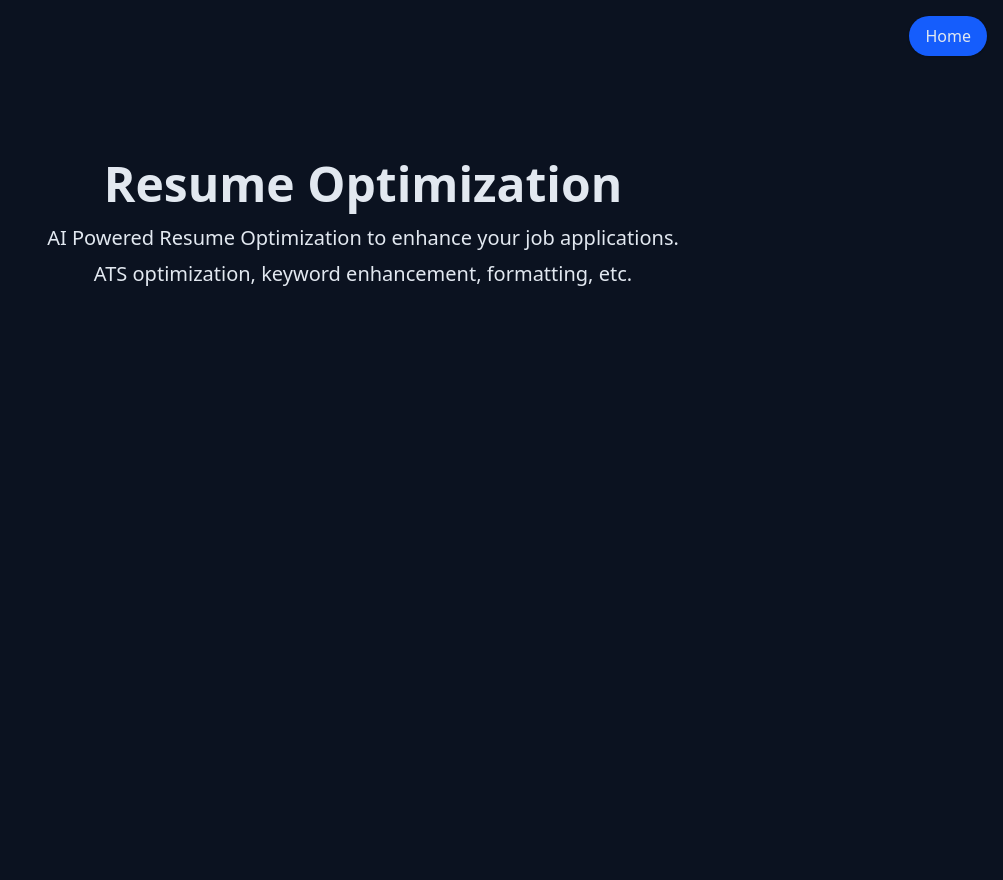
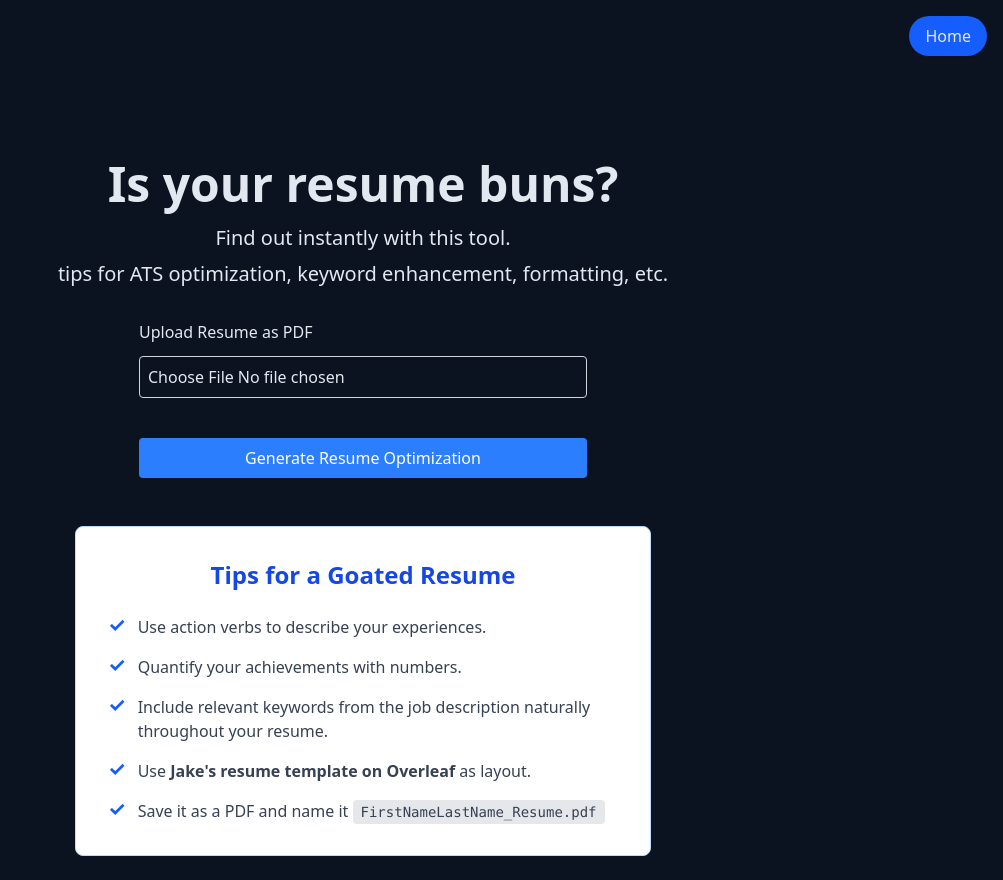
Before and after one commit to chrxsjung/internship_hub, a Next.js app: page /resume/new in a window 1280 px wide. Shown: the whole page, without its empty margins (277-1280 px from the left). Before the commit the page ends 800 px from the top, so only its background shows below. Built offline with nearby package versions, Linux system fonts and the light colour scheme.

Commit message:
simple product done, just figure out rate limiting and input sanitzation then DEPLOY!!!

```diff
--- a/src/app/api/groq/resume-helper/route.js
+++ b/src/app/api/groq/resume-helper/route.js
@@ -0,0 +1,88 @@
+import { NextResponse } from "next/server";
+
+//todo: Make sure my users arent bitches and make input suepr large.
+
+//use pdf parse
+
+export async function POST(request) {
+  const formData = await request.formData();
+
+  const resume = formData.get("resume"); // this is a File, not text
+
+  //so make resume file binary cojntents into a buffer to send to parse pdf then that turns into text
+
+  //make resume into arraybuffer Buffer built in node js then i would Buffer from arraybuffer and sand that to pdf-parse
+  const pdf = require("pdf-parse/lib/pdf-parse");
+
+  const arrayBuffer = await resume.arrayBuffer();
+  const buffer = Buffer.from(arrayBuffer);
+
+  const parsed = await pdf(buffer);
+  const safeResumeText = parsed.text.slice(0, 40_000);
+
+  const groqResponse = await fetch(
+    "https://api.groq.com/openai/v1/chat/completions",
+    {
+      method: "POST",
+      headers: {
+        Authorization: `Bearer ${process.env.GROQ_API_KEY}`,
+        "Content-Type": "application/json",
+      },
+      body: JSON.stringify({
+        model: "openai/gpt-oss-120b",
+        temperature: 1,
+        max_completion_tokens: 8192,
+        top_p: 1,
+        reasoning_effort: "medium",
+        stop: null,
+
+        messages: [
+          {
+            role: "system",
+            content: `
+                You are a resume reviewer for software engineering internship applications.
+
+Analyze the provided resume text and evaluate its quality.
+
+Return your response as ONE JSON object with this exact structure ONLY:
+{
+  "score": number (0–100),
+  "strengths": [
+    "Concise bullet describing a specific strength",
+    "Concise bullet describing another strength"
+  ],
+  "improvements": [
+    "Specific, actionable suggestion to improve the resume",
+    "Specific, actionable suggestion to improve the resume",
+    "Specific, actionable suggestion to improve the resume"
+  ]
+}
+
+Rules:
+- 3 strengths and 5 improvements exactly.
+- Output STRICT JSON only. No extra text, no markdown.
+- Do not rewrite the resume.
+- Do not invent skills or experience.
+- Be honest and constructive.
+- Avoid vague advice; every bullet must be concrete and actionable.
+
+`,
+          },
+          {
+            role: "user",
+            content: `
+
+Resume:
+${safeResumeText}
+  `,
+          },
+        ],
+      }),
+    }
+  );
+
+  const data = await groqResponse.json();
+  return NextResponse.json(data);
+}
+
+//i want it to be about fitness and logging my workouts. i wanna be able to add my friends and compete
--- a/src/app/cover-letter/page.jsx
+++ b/src/app/cover-letter/new/page.jsx
@@ -53,7 +53,6 @@ export default function CoverLetter() {
   return (
     <main className="min-h-screen p-6 flex flex-col items-center justify-start pt-40">
       <HomeButton />
-      <ViewProjectFormExample />
 
       <h1 className="text-5xl font-bold text-center">Cover Letter Generator</h1>
       <p className="mt-4 text-xl text-center">
--- a/src/app/page.js
+++ b/src/app/page.js
@@ -25,7 +25,7 @@ export default function Home() {
           description="Generate new project ideas to enhance your portfolio. Filters like languages, niche, time commitment, are available!"
         />
         <ToolCard
-          link="/cover-letter"
+          link="cover-letter/new"
           title="Cover Letter Generator"
           description="Generate a bomb cover letter to build upon based on your resume and the job description."
         />
--- a/src/app/resume/new/page.jsx
+++ b/src/app/resume/new/page.jsx
@@ -1,13 +1,200 @@
+"use client";
+
+import { useState } from "react";
+import React from "react";
 import HomeButton from "@/components/HomeButton";
+import ViewProjectFormExample from "@/components/ViewProjectFormExample";
+import { useRef, useEffect } from "react";
+
+//do i check for html Santiation or should i make forms dropdown or whadafuck
 
 export default function ResumeOptimization() {
+  const [result, setResult] = useState(null);
+  const resultRef = useRef(null);
+  const [uploaded, setUploaded] = useState(false);
+  useEffect(() => {
+    if (result && resultRef.current) {
+      //if result existrs and rtef exists, ref is the result div so scroll to it when both exists type shit
+      resultRef.current.scrollIntoView({
+        behavior: "smooth",
+        block: "start",
+      });
+    }
+  }, [result]);
+
+  const handleSubmit = async (e) => {
+    e.preventDefault();
+
+    try {
+      //call api/groq/project_helper.js with data
+      const formData = new FormData(e.target);
+
+      //turn this into json then send to my api route then send to real groq
+      const res = await fetch("/api/groq/resume-helper", {
+        method: "POST",
+        //browser knows multipart and also since files juist do formdata
+        body: formData,
+      });
+
+      if (!res.ok) throw new Error(`Request failed (${res.status})`);
+
+      const result = await res.json();
+      //what to do with this json
+      //send this to another page?
+
+      const contentString = result.choices[0].message.content;
+      const parsedContent = JSON.parse(contentString);
+      setResult(parsedContent);
+    } catch (error) {
+      console.error("Error generating resume optimization:", error?.message);
+    }
+  };
+
   return (
     <main className="min-h-screen p-6 flex flex-col items-center justify-start pt-40">
       <HomeButton />
 
-      <h1 className="text-5xl font-bold">Resume Optimization</h1>
-      <p className="mt-4 text-xl">AI Powered Resume Optimization to enhance your job applications.</p>
-      <p className="mt-2 text-xl">ATS optimization, keyword enhancement, formatting, etc. </p>
+      <h1 className="text-5xl font-bold">Is your resume buns?</h1>
+      <p className="mt-4 text-xl">Find out instantly with this tool.</p>
+      <p className="mt-2 text-xl">
+        tips for ATS optimization, keyword enhancement, formatting, etc.{" "}
+      </p>
+
+      <form
+        onSubmit={handleSubmit}
+        id="newCoverLetterForm"
+        className="mt-8 flex flex-col gap-4 w-full max-w-md"
+      >
+        <label className="flex flex-col gap-1">
+          <span className="font-medium flex items-center gap-2">
+            Upload Resume as PDF
+            {uploaded && <span className="text-green-600">✓</span>}
+          </span>
+
+          <input
+            required
+            type="file"
+            name="resume"
+            accept="application/pdf"
+            onChange={(e) => setUploaded(!!e.target.files?.length)}
+            className="mt-2 p-2 border border-gray-300 rounded"
+          />
+        </label>
+
+        <button
+          form="newCoverLetterForm"
+          type="submit"
+          className="mt-6 px-4 py-2 bg-blue-500 text-white rounded hover:bg-blue-600 cursor-pointer"
+        >
+          Generate Resume Optimization
+        </button>
+      </form>
+
+      <div className="mt-12 max-w-xl border border-blue-200 rounded-lg p-8  bg-white">
+        <h2 className="text-2xl font-bold mb-6 text-blue-700 text-center">
+          Tips for a Goated Resume
+        </h2>
+
+        {/* ul then li inside that*/}
+        <ul className="space-y-4">
+          <li className="flex gap-3 text-left">
+            <span className="text-blue-600 font-bold text-xl leading-none">
+              ✓
+            </span>
+            <span className="text-gray-700">
+              Use action verbs to describe your experiences.
+            </span>
+          </li>
+          <li className="flex gap-3 text-left">
+            <span className="text-blue-600 font-bold text-xl leading-none">
+              ✓
+            </span>
+            <span className="text-gray-700">
+              Quantify your achievements with numbers.
+            </span>
+          </li>
+
+          <li className="flex gap-3 text-left">
+            <span className="text-blue-600 font-bold text-xl leading-none">
+              ✓
+            </span>
+            <span className="text-gray-700">
+              Include relevant keywords from the job description naturally
+              throughout your resume.
+            </span>
+          </li>
+
+          <li className="flex gap-3 text-left">
+            <span className="text-blue-600 font-bold text-xl leading-none">
+              ✓
+            </span>
+            <span className="text-gray-700">
+              Use{" "}
+              <a
+                href="https://www.overleaf.com/latex/templates/jakes-resume/syzfjbzwjncs"
+                target="_blank"
+                rel="noopener noreferrer"
+                className="text-blue-600 hover:underline font-semibold"
+              >
+                Jake&apos;s resume template on Overleaf
+              </a>{" "}
+              as layout.
+            </span>
+          </li>
+          <li className="flex gap-3 text-left">
+            <span className="text-blue-600 font-bold text-xl leading-none">
+              ✓
+            </span>
+            <span className="text-gray-700">
+              Save it as a PDF and name it{" "}
+              <span className="font-mono text-sm bg-gray-200 px-2 py-1 rounded">
+                FirstNameLastName_Resume.pdf
+              </span>
+            </span>
+          </li>
+        </ul>
+      </div>
+
+      {result && result.score && result.strengths && result.improvements && (
+        <div className="flex flex-col justify-center  items-center w-full">
+          <div
+            ref={resultRef}
+            className="mt-10 w-full max-w-2xl p-6 border rounded-lg shadow-lg bg-white"
+          >
+            <h2 className="text-3xl font-bold mb-4 text-blue-600">
+              Score : {result.score}
+            </h2>
+
+            <div className="mb-6">
+              <h3 className="text-lg font-semibold mb-2 text-green-600">
+                Strengths
+              </h3>
+
+              <ul className="list-disc list-inside space-y-1">
+                {result.strengths.map((strength, index) => (
+                  <li key={index} className="text-gray-700">
+                    {strength}
+                  </li>
+                ))}
+              </ul>
+            </div>
+
+            <div className="mb-6">
+              <h3 className="text-lg font-semibold mb-2 text-red-600">
+                Improvements
+              </h3>
+
+              <ul className="list-disc list-inside space-y-1">
+                {result.improvements.map((improvement, index) => (
+                  <li key={index} className="text-gray-700">
+                    {improvement}
+                  </li>
+                ))}
+              </ul>
+            </div>
+          </div>
+        </div>
+      )}
     </main>
   );
 }
```
Also changed, not shown: src/app/api/groq/cover-letter/route.js (+20 -5 lines).
